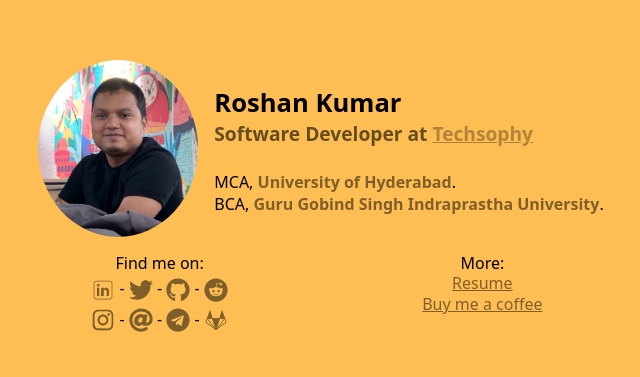
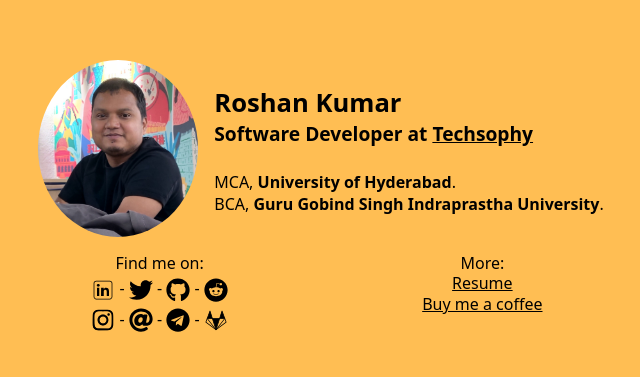
Before and after one commit to roshansourav/PORTFOLIO, a plain HTML site: page index.html in a window 1280 px wide. Shown: the part 203-580 px from the top of the page, without its empty margins (319-959 px from the left). Drawn offline with Linux system fonts and the light colour scheme.

Commit message:
css modified

```diff
--- a/styles/index.css
+++ b/styles/index.css
@@ -6,14 +6,14 @@ canvas {
   z-index: -1;
 }
 
-
 html {
   display: flex;
   min-height: 100vh;
 }
 body {
   margin: auto;
-	font-family: system-ui, -apple-system, BlinkMacSystemFont, Segoe UI, Roboto, Oxygen, Ubuntu, Cantarell, Fira Sans, Droid Sans, Helvetica Neue, sans-serif;
+  font-family: system-ui, -apple-system, BlinkMacSystemFont, Segoe UI, Roboto,
+    Oxygen, Ubuntu, Cantarell, Fira Sans, Droid Sans, Helvetica Neue, sans-serif;
   background: white;
   color: black;
 }
@@ -21,12 +21,11 @@ body {
 a {
   color: black;
   text-decoration: underline;
-	opacity: 0.5;
-	transition: opacity 0.2s ease-out;
+  /* transition: transform 0.2s !important; */
 }
 
-a:hover, a:active {
-	opacity: 1;
+a:hover {
+  /* color: #00ff97; */
 }
 
 section#card {
@@ -55,9 +54,10 @@ section#card aside h1 {
 section#card aside h4 {
   margin: 0 0 1.2em;
   font-size: 1.2em;
-	opacity: 0.6;
+  /* opacity: 0.6; */
 }
-section#card aside h4 a:hover, section#card aside h4 a:active {
+section#card aside h4 a:hover,
+section#card aside h4 a:active {
   color: #00ff97;
 }
 
@@ -70,7 +70,8 @@ section#card aside p a {
   text-decoration: none;
 }
 
-section#card aside p a:hover, section#card aside p a:active {
+section#card aside p a:hover,
+section#card aside p a:active {
   color: #00ff97;
 }
 
@@ -99,7 +100,8 @@ footer nav a.social-icons-links img {
   vertical-align: middle;
 }
 
-footer nav a.social-icons-links:hover, footer nav a.social-icons-links:active {
+footer nav a.social-icons-links:hover,
+footer nav a.social-icons-links:active {
   filter: brightness(100%);
 }
 
```
Lines whose indentation alone changed are shown as unchanged.
